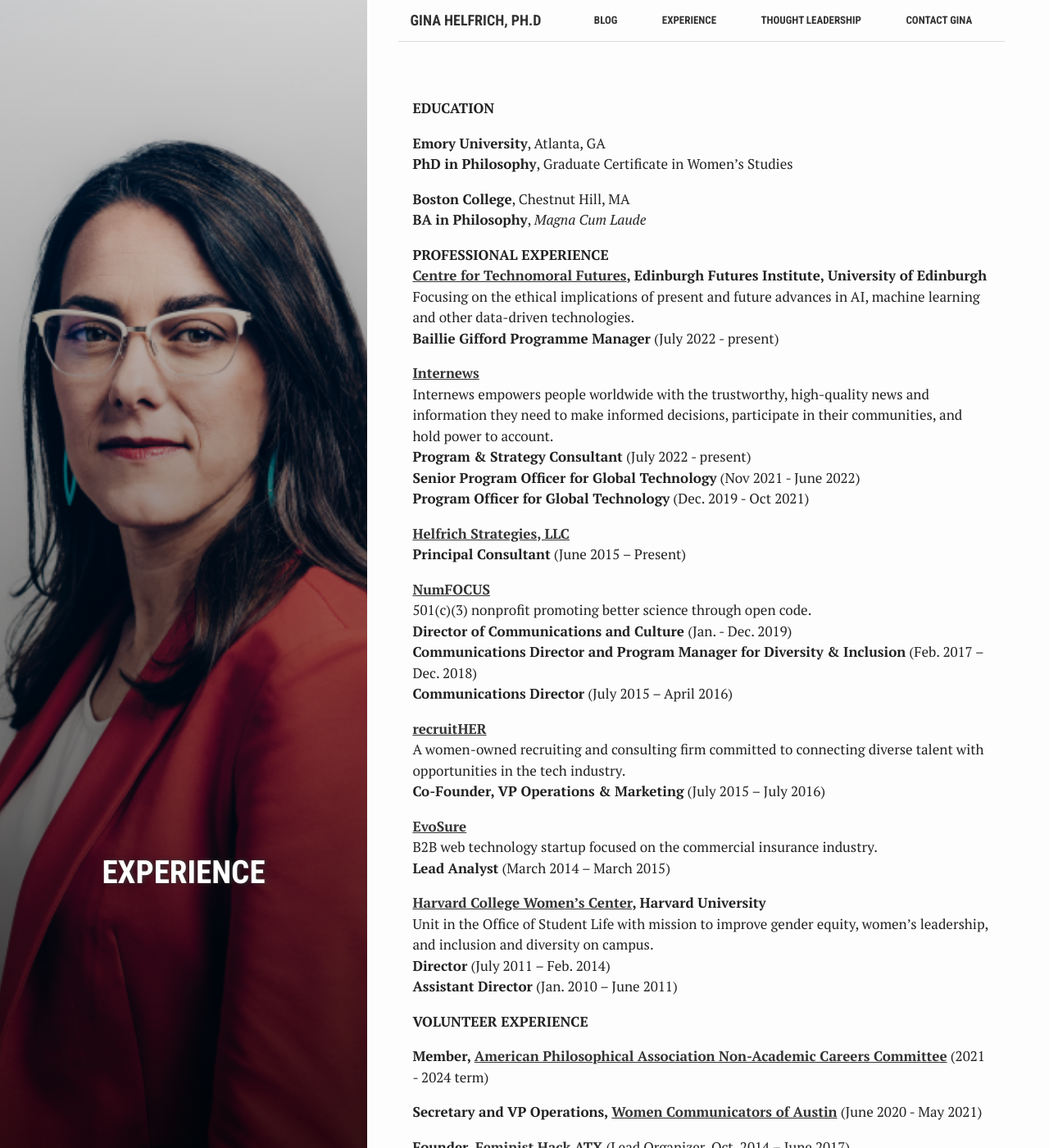
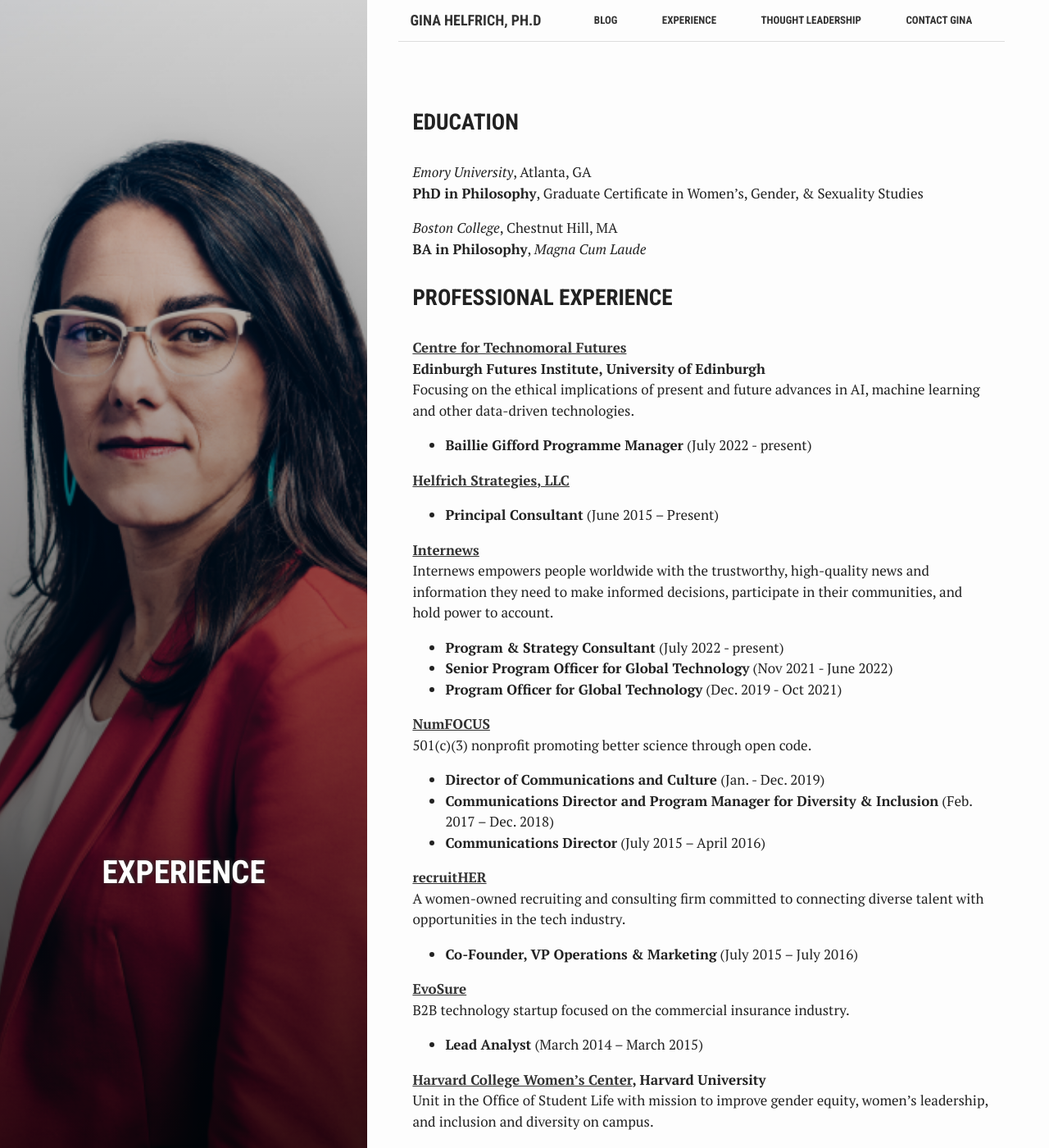
Before and after one commit to Dr-G/Dr-G.github.io, a Jekyll site: the page built from experience.md, in a window 1280 px wide and 1400 px high. Shown: the whole window at 82% size. Built offline with Jekyll 4.4.1, drawn with Linux system fonts in a browser that asks for light colours; some of the changed text lies outside the part shown.

Commit message:
Update experience.md

```diff
--- a/experience.md
+++ b/experience.md
@@ -8,50 +8,53 @@
 active: experience
 ---
 
-**EDUCATION**
+<h3>EDUCATION</h3>
 
-**Emory University**, Atlanta, GA
-**PhD in Philosophy**, Graduate Certificate in Women's Studies
+<em>Emory University</em>, Atlanta, GA
+**PhD in Philosophy**, Graduate Certificate in Women's, Gender, & Sexuality Studies
 
-**Boston College**, Chestnut Hill, MA
+<em>Boston College</em>, Chestnut Hill, MA
 **BA in Philosophy**, _Magna Cum Laude_
 
 
-**PROFESSIONAL EXPERIENCE**
-**[Centre for Technomoral Futures](https://www.technomoralfutures.uk/), Edinburgh Futures Institute, University of Edinburgh**
+
+<h3>PROFESSIONAL EXPERIENCE</h3>
+
+**[Centre for Technomoral Futures](https://www.technomoralfutures.uk/)
+Edinburgh Futures Institute, University of Edinburgh**
 Focusing on the ethical implications of present and future advances in AI, machine learning and other data-driven technologies.
-**Baillie Gifford Programme Manager** (July 2022 - present)
+- **Baillie Gifford Programme Manager** (July 2022 - present)
+
+**[Helfrich Strategies, LLC](https://ginahelfrich.com)**
+- **Principal Consultant** (June 2015 – Present)
 
 **[Internews](https://globaltech.internews.org/)**
 Internews empowers people worldwide with the trustworthy, high-quality news and information they need to make informed decisions, participate in their communities, and hold power to account.
-**Program & Strategy Consultant** (July 2022 - present)
-**Senior Program Officer for Global Technology** (Nov 2021 - June 2022)
-**Program Officer for Global Technology** (Dec. 2019 - Oct 2021)
-
-**[Helfrich Strategies, LLC](https://ginahelfrich.com)**
-**Principal Consultant** (June 2015 – Present)
+- **Program & Strategy Consultant** (July 2022 - present)
+- **Senior Program Officer for Global Technology** (Nov 2021 - June 2022)
+- **Program Officer for Global Technology** (Dec. 2019 - Oct 2021)
 
 **[NumFOCUS](https://numfocus.org)**
 501(c)(3) nonprofit promoting better science through open code.
-**Director of Communications and Culture** (Jan. - Dec. 2019)
-**Communications Director and Program Manager for Diversity & Inclusion** (Feb. 2017 – Dec. 2018)
-**Communications Director** (July 2015 – April 2016)
+- **Director of Communications and Culture** (Jan. - Dec. 2019)
+- **Communications Director and Program Manager for Diversity & Inclusion** (Feb. 2017 – Dec. 2018)
+- **Communications Director** (July 2015 – April 2016)
 
 **[recruitHER](https://medium.com/@recruitHER)**
 A women-owned recruiting and consulting firm committed to connecting diverse talent with opportunities in the tech industry.
-**Co-Founder, VP Operations & Marketing** (July 2015 – July 2016)
+- **Co-Founder, VP Operations & Marketing** (July 2015 – July 2016)
 
 **[EvoSure](http://evosure.com/)**
-B2B web technology startup focused on the commercial insurance industry.
-**Lead Analyst** (March 2014 – March 2015)
+B2B technology startup focused on the commercial insurance industry.
+- **Lead Analyst** (March 2014 – March 2015)
 
 **[Harvard College Women’s Center](http://hcwc.fas.harvard.edu/), Harvard University**
 Unit in the Office of Student Life with mission to improve gender equity, women’s leadership, and inclusion and diversity on campus.
-**Director** (July 2011 – Feb. 2014)
-**Assistant Director** (Jan. 2010 – June 2011)
+- **Director** (July 2011 – Feb. 2014)
+- **Assistant Director** (Jan. 2010 – June 2011)
 
 
-**VOLUNTEER EXPERIENCE**
+<h3>VOLUNTEER EXPERIENCE</h3>
 
 **Member, [American Philosophical Association Non-Academic Careers Committee](https://www.apaonline.org/group/nonacademic)** (2021 - 2024 term)
 
@@ -62,14 +65,13 @@
 
 **[National Women's Studies Association (NWSA)](http://www.nwsa.org/)**
 Annual conference for over 100 women's center professionals.
-**Co-Chair, Women’s Centers Committee, Governing Council** (Nov. 2013 – Nov. 2015)
-**Co-Chair, Women’s Centers Pre-Conference** (Nov. 2010 – Dec. 2012)
+- **Co-Chair, Women’s Centers Committee, Governing Council** (Nov. 2013 – Nov. 2015)
+- **Co-Chair, Women’s Centers Pre-Conference** (Nov. 2010 – Dec. 2012)
 
 **Founder and Coordinator, New England Women’s Centers Conference** (Feb. – Nov. 2010)
 Annual professional development conference for university women's center staff.
 
  **Committee Service at Harvard**
-
 *   Office of BGLTQ Student Life Advisory Board Executive Committee, 2013–2014
 *   Committee on Degrees in Women’s, Gender, and Sexuality Studies (WGSS) Standing Committee, 2012–2014
 *   Faculty of Arts and Sciences Diversity Committee, 2011–2014
```
Also changed, not shown: other parts of experience.md (+5 -3 lines).
